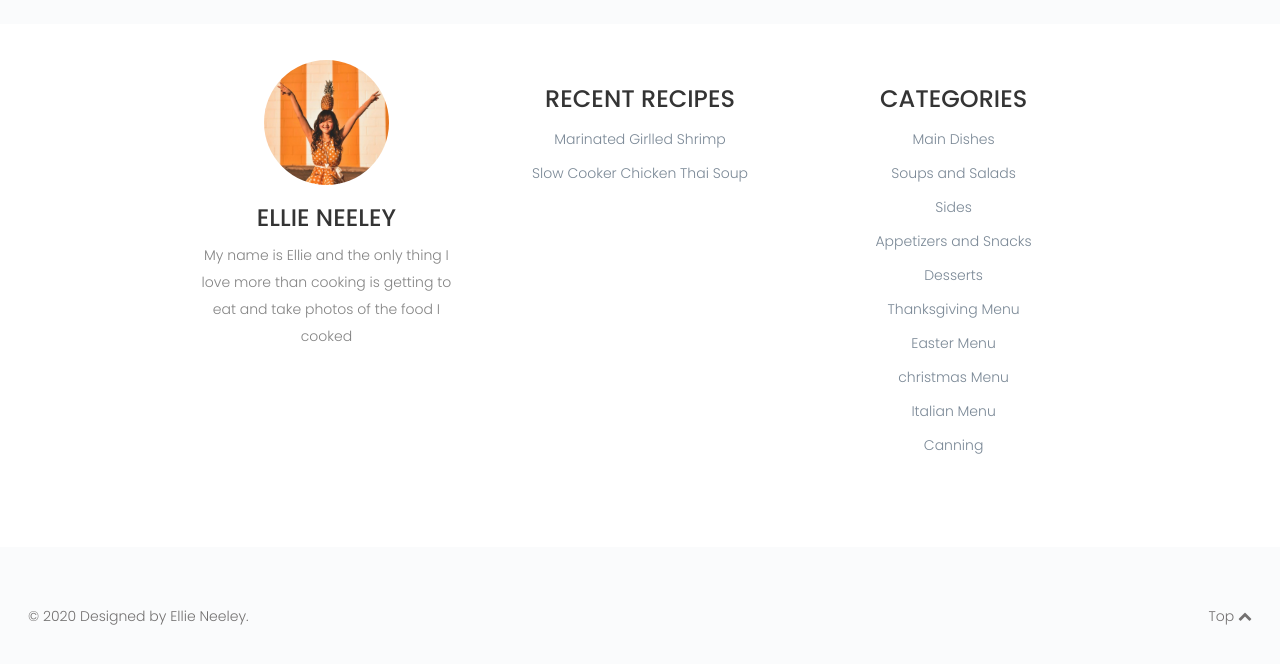
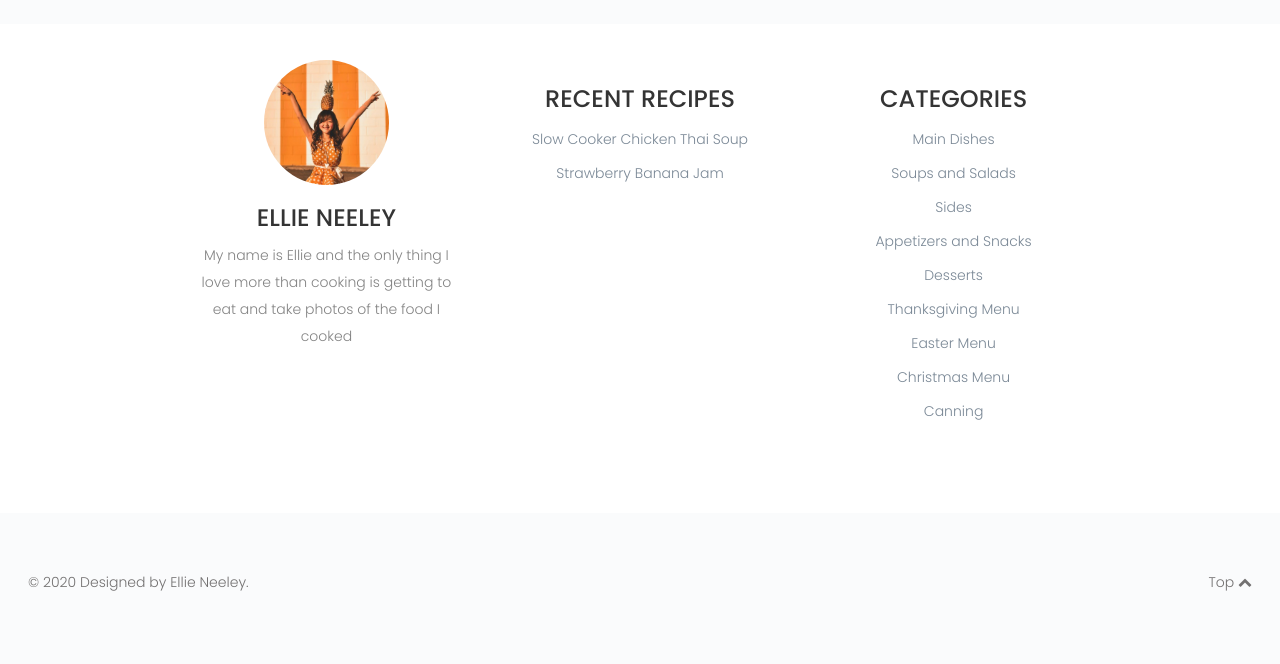
Before and after one commit to elliebean1/elliebean1.github.io, a plain HTML site: page mrecipes3.html in a window 1280 px wide. Shown: the part 1229-1893 px from the top of the page. Drawn offline with nearby package versions, Linux system fonts and the light colour scheme; some packages are replaced by stand-ins of ours; files whose address does not match are found by name; a web font is replaced by a local one.

Commit message:
Add files via upload

```diff
--- a/mrecipes3.html
+++ b/mrecipes3.html
@@ -81,9 +81,6 @@
 								</li>
 								<li class="menu-item">
 									<a href="christmas.html">Christmas Menu</a>
-								</li>
-								<li class="menu-item">
-									<a href="italian.html">Italian Menu</a>
 								</li>
 								<li class="menu-item">
 									<a href="canning.html">Canning</a>
@@ -192,11 +189,11 @@
         <div class="widget footer"><h3>Recent Recipes</h3>
             <ul>
                 <li>
-                    <a href="mrecipes1.html">Marinated Girlled Shrimp</a>
+                    <a href="ssrecipes8.html">Slow Cooker Chicken Thai Soup</a>
                 </li>
-                <li>
-                    <a href="srecipes6.html">Slow Cooker Chicken Thai Soup</a>
-                </li>
+				<li>
+					<a href="strawbarrybananajam.html">Strawberry Banana Jam</a>
+				</li>
             </ul>
         </div>
         <div class="widget footer"><h3>Categories</h3>
@@ -224,10 +221,7 @@
                     <a href="easter.html" title="Contact">Easter Menu</a>
                 </li>
 				 <li class="cat-item cat-item-9">
-                    <a href="christmas.html" title="Contact">christmas Menu</a>
-                </li>
-				 <li class="cat-item cat-item-9">
-                    <a href="italian.html" title="Contact">Italian Menu</a>
+                    <a href="christmas.html" title="Contact">Christmas Menu</a>
                 </li>
 				<li class="cat-item cat-item-9">
                     <a href="canning.html" title="Contact">Canning</a>
```
Also changed, not shown: mrecipes1.html (+5 -11 lines), mrecipes2.html (+5 -11 lines), mrecipes4.html (+5 -11 lines), mrecipes5.html (+5 -11 lines), mrecipes6.html (+5 -11 lines), mrecipes7.html (+4 -10 lines).
